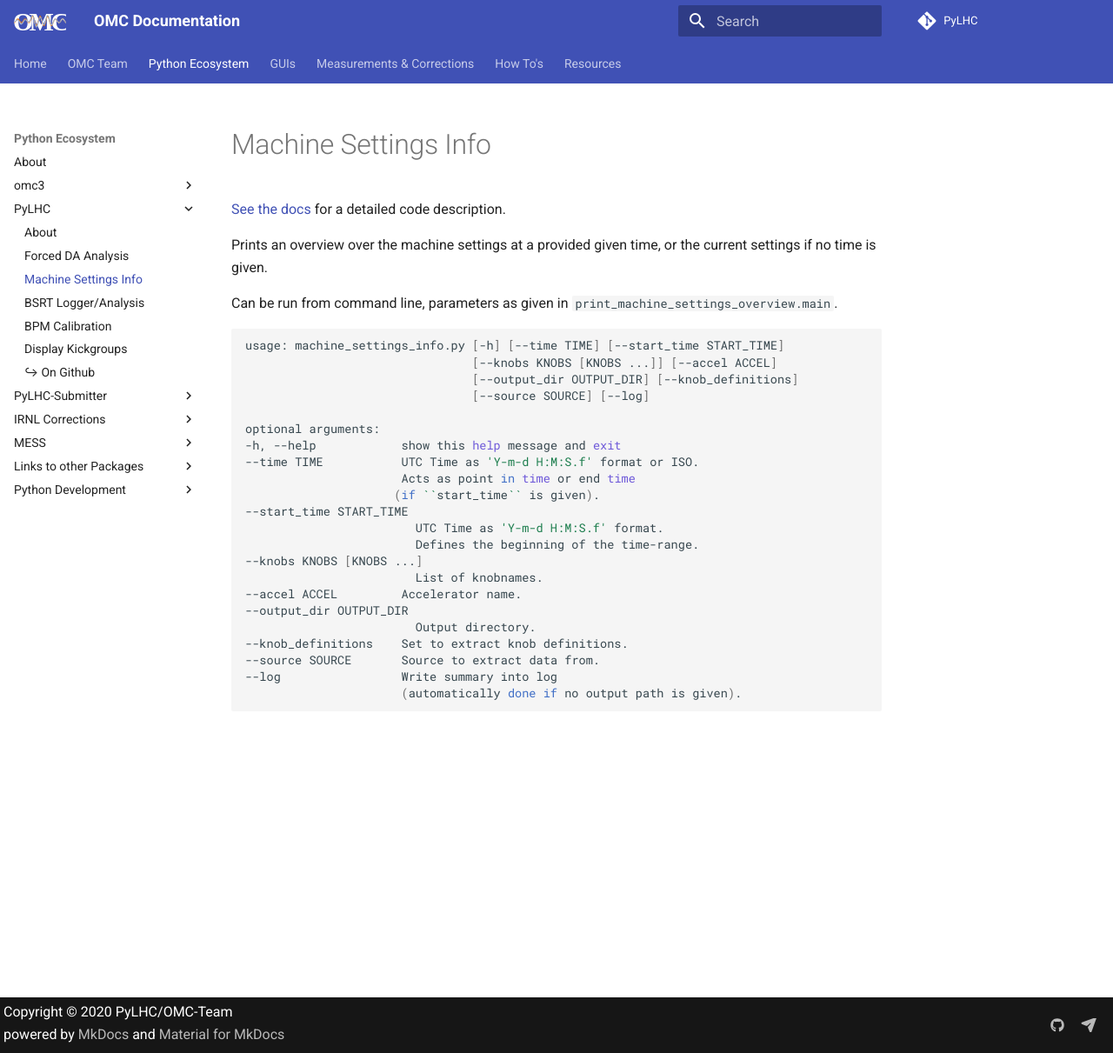
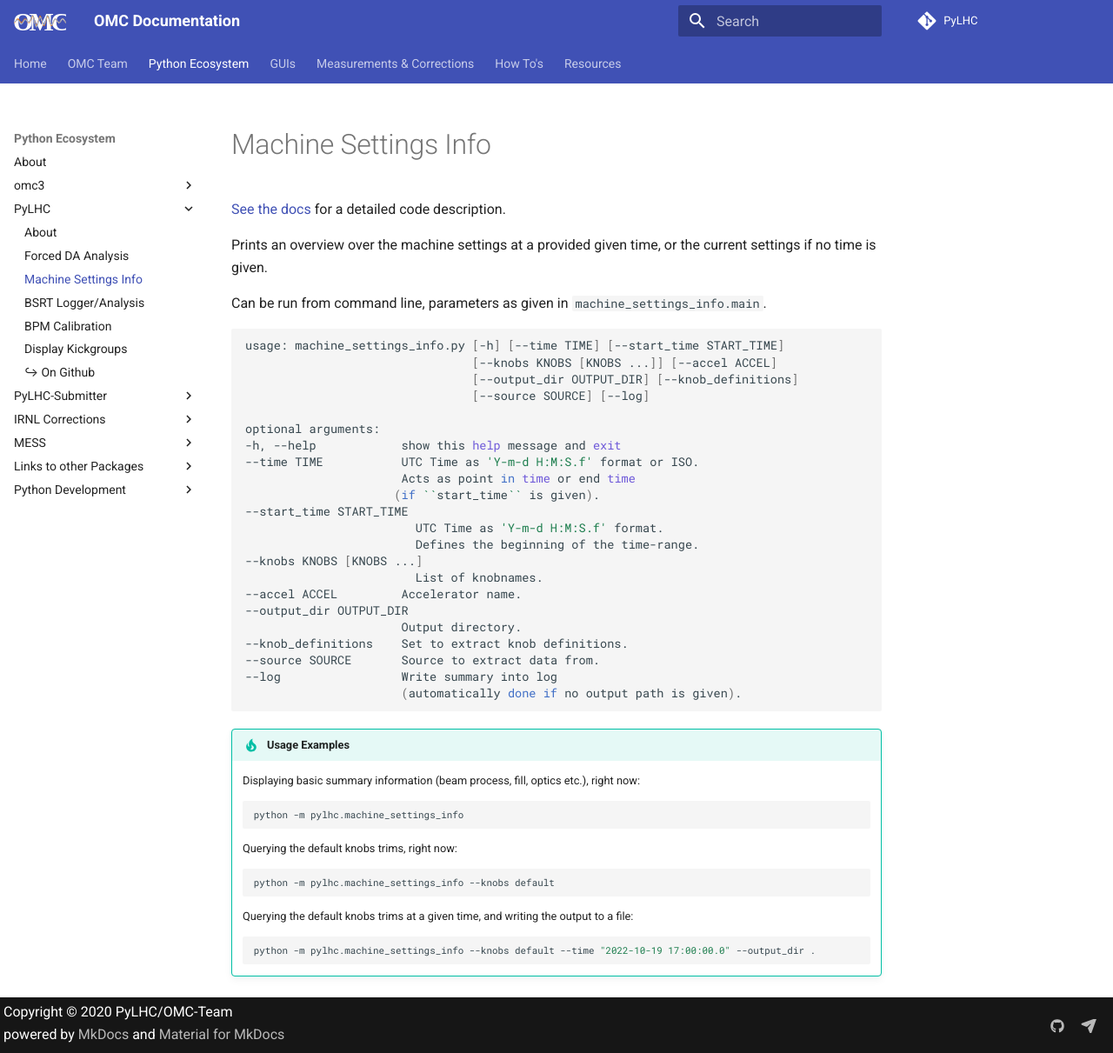
Before and after one commit to pylhc/pylhc.github.io, an MkDocs documentation site: the page built from docs/packages/pylhc/machine_settings_info.md, in a window 1280 px wide and 1211 px high. Shown: the whole window at 87% size. Built offline with MkDocs 1.6.1 and Material for MkDocs 9.7.7, drawn with Linux system fonts in a browser that asks for light colours; comment, search, counter and statistics services are not loaded.

Commit message:
fix last error, add usage examples

````diff
--- a/docs/packages/pylhc/machine_settings_info.md
+++ b/docs/packages/pylhc/machine_settings_info.md
@@ -5,7 +5,7 @@
 Prints an overview over the machine settings at a provided given time, or the current settings if
 no time is given.
 
-Can be run from command line, parameters as given in `print_machine_settings_overview.main`.
+Can be run from command line, parameters as given in `machine_settings_info.main`.
 
 ```bash
 usage: machine_settings_info.py [-h] [--time TIME] [--start_time START_TIME]
@@ -25,11 +25,28 @@ optional arguments:
                         List of knobnames.
 --accel ACCEL         Accelerator name.
 --output_dir OUTPUT_DIR
-                        Output directory.
+                      Output directory.
 --knob_definitions    Set to extract knob definitions.
 --source SOURCE       Source to extract data from.
 --log                 Write summary into log
                       (automatically done if no output path is given).
 ```
 
+
+!!! tip "Usage Examples"
+    Displaying basic summary information (beam process, fill, optics etc.), right now:
+    ```bash
+    python -m pylhc.machine_settings_info
+    ```
+
+    Querying the default knobs trims, right now:
+    ```bash
+    python -m pylhc.machine_settings_info --knobs default
+    ```
+
+    Querying the default knobs trims at a given time, and writing the output to a file:
+    ```bash
+    python -m pylhc.machine_settings_info --knobs default --time "2022-10-19 17:00:00.0" --output_dir .
+    ```
+
 [documentation]: https://pylhc.github.io/PyLHC/entrypoints/machine_info.html
````
